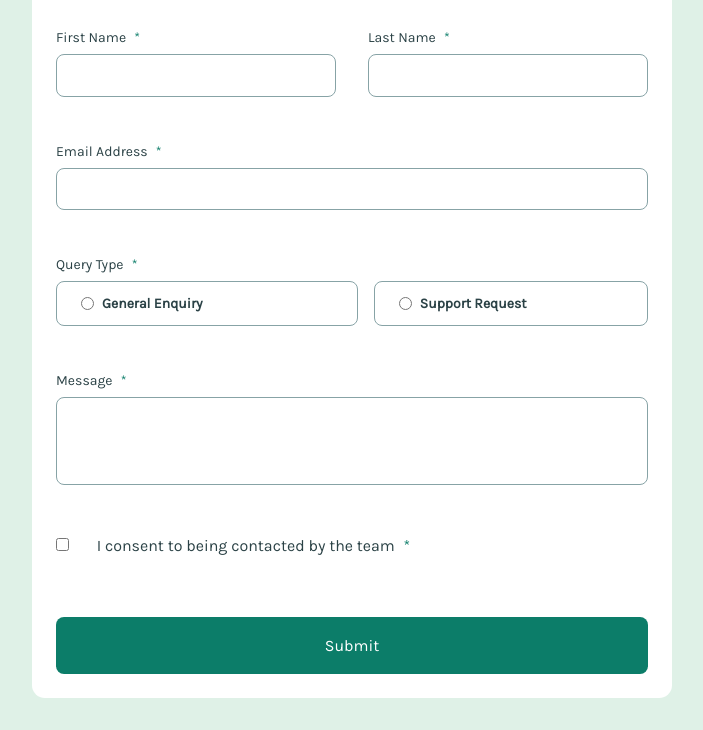
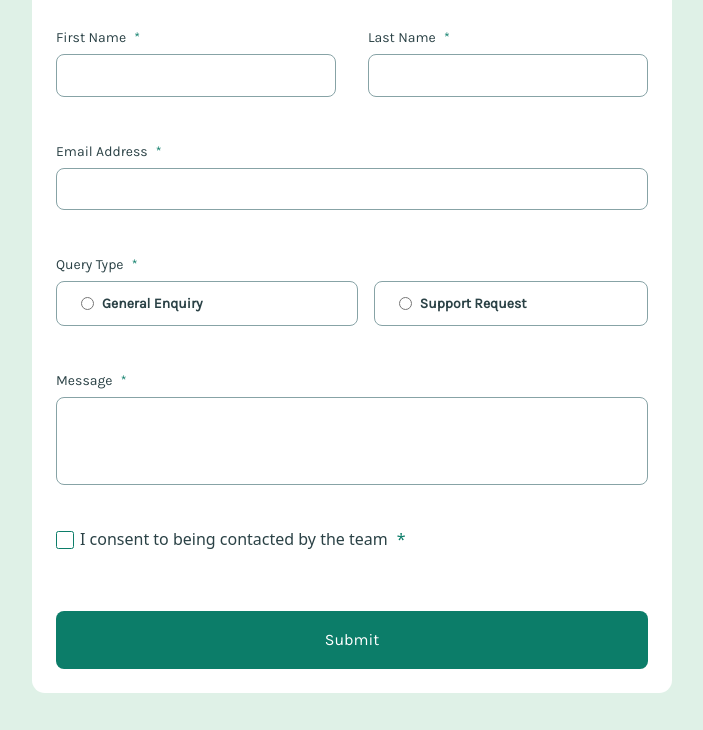
Before and after one commit to Robertron624/FCC-contact-form, a website built with Vite: page index.html in a window 1280 px wide. Shown: the part 96-826 px from the top of the page, without its empty margins (288-991 px from the left). Built offline with nearby package versions, Linux system fonts and the light colour scheme.

Commit message:
styles: Update checkbox styling and lazy load success icon image

```diff
--- a/index.html
+++ b/index.html
@@ -69,10 +69,9 @@
           </div>
           <div class="consent cursor-pointer flex gap-2 flex-col">
             <div class="checkboxes">
-              <input type="checkbox" id="consent" name="consent" />
-              <svg class="custom-checkmark" xmlns="http://www.w3.org/2000/svg" width="18" height="18" color="currentcolor" fill="#fff" viewBox="0 0 18 18"><path fill="#0C7D69" d="M16.5 0h-15A1.5 1.5 0 0 0 0 1.5v15A1.5 1.5 0 0 0 1.5 18h15a1.5 1.5 0 0 0 1.5-1.5v-15A1.5 1.5 0 0 0 16.5 0Zm-3.22 7.28-5.25 5.25a.748.748 0 0 1-1.06 0l-2.25-2.25a.75.75 0 1 1 1.06-1.06l1.72 1.72 4.72-4.72a.751.751 0 0 1 1.06 1.06Z"/></svg>
-              <label for="consent" class="cursor-pointer">
-                I consent to being contacted by the team <span class="asterisk">*</span>
+              <label for="consent" class="cursor-pointer control-form">
+                <input class="cursor-pointer" type="checkbox" id="consent" name="consent" />
+                <p>I consent to being contacted by the team <span class="asterisk">*</span></p>
               </label>
             </div>
             <p data-error="consent" class="error-message"></p>
@@ -83,7 +82,7 @@
       <dialog id="success-dialog" class="success-dialog">
         <div class="dialog-content flex flex-col gap-2">
           <div class="header flex gap-2 align-center">
-            <img src="/public/images/icon-success-check.svg" alt="check icon">
+            <img lazy src="/images/icon-success-check.svg" alt="check icon">
             <p>
               Message Sent!
             </p>
--- a/src/style.css
+++ b/src/style.css
@@ -250,7 +250,7 @@ main {
 
 form {
   margin-block-start: 2rem;
-
+  --form-control-color: var(--green);
 }
 
 form .asterisk {
@@ -304,24 +304,45 @@ form .options .option label {
 }
 
 form input[type="checkbox"] {
-  opacity: 1;
+  -webkit-appearance: none;
+  appearance: none;
+  background-color: var(--white);
+  margin: 0;
+  font: inherit;
+  color: var(--form-control-color);
+  width: 1.15em;
+  height: 1.15em;
+  border: 1.5px solid var(--form-control-color);
+  border-radius: 0.15em;
+  display: grid;
+  place-items: center;
 }
 
-.custom-checkmark {
-  width: 20px;
-  height: 20px;
-  fill: none;
-  stroke: #fff;
-  color: #fff;
-  stroke-width: 2;
-  stroke-linecap: round;
-  stroke-linejoin: round;
-  visibility: hidden;
+input[type="checkbox"]::before {
+  content: "";
+  width: 100%;
+  height: 100%;
+  transform: scale(0);
+  transition: 120ms transform ease-in-out;
+  /* box-shadow: inset 1em 1em var(--form-control-color); */
+  background-image: url('/images/icon-checkbox-check.svg');
+  background-repeat: no-repeat;
+  background-position: center;
 }
 
-/* Estilo para mostrar el checkmark personalizado cuando el checkbox está chequeado */
-input[type="checkbox"]:checked + .checkboxes label .custom-checkmark {
-  visibility: visible;
+input[type="checkbox"]:checked::before {
+  transform: scale(1);
+}
+
+.control-form {
+  font-family: system-ui, sans-serif;
+  font-size: 1rem;
+  font-weight: normal;
+  line-height: 1.1;
+
+  display: grid;
+  grid-template-columns: 1em auto;
+  gap: 0.5em;
 }
 
 form button {
```
